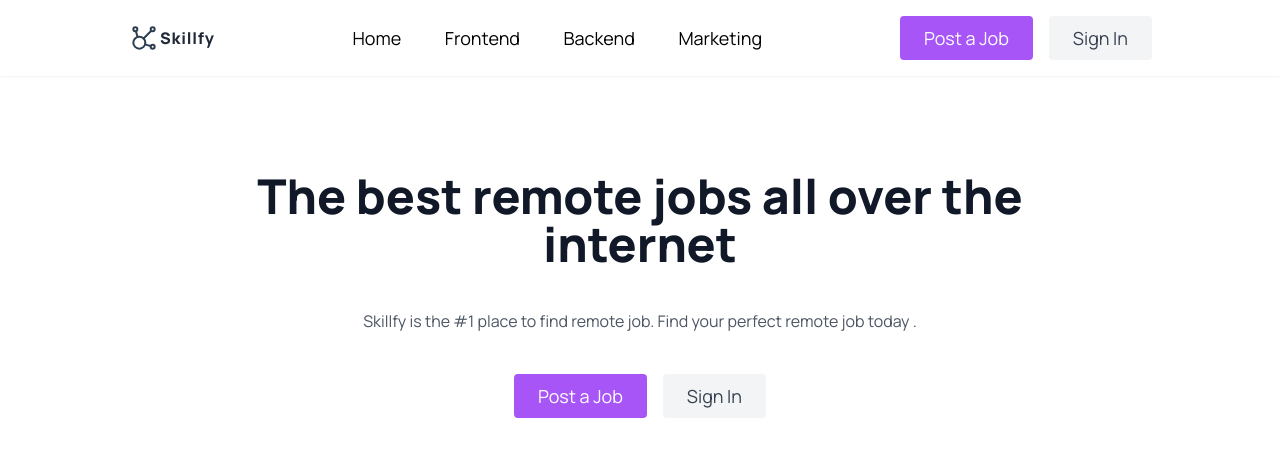
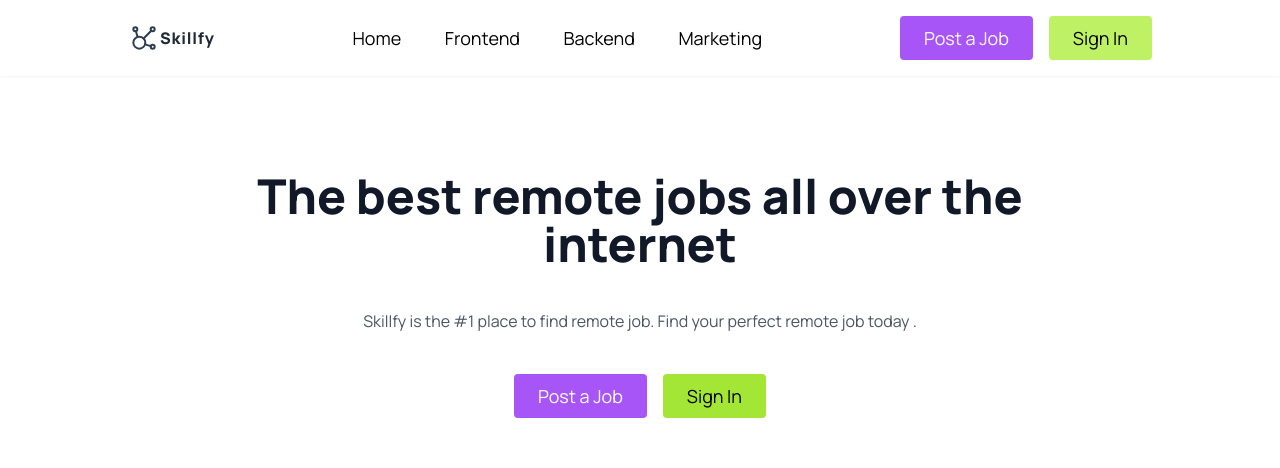
Before and after one commit to udemezue01/Skillfy, a Nuxt app: page / in a window 1280 px wide. Shown: the top 468 px of the page. Built offline with nearby package versions, Linux system fonts and the light colour scheme; no server answers; the database is empty.

Commit message:
added Lime color

```diff
--- a/components/Hero.vue
+++ b/components/Hero.vue
@@ -7,7 +7,7 @@
       <p class="leading-relaxed text-md">Skillfy is the #1 place to find remote job. Find your perfect remote job today .</p>
       <div class="flex justify-center">
         <button class="inline-flex text-white bg-purple-500 border-0 py-2 px-6 focus:outline-none hover:bg-purple-600 rounded text-lg">Post a Job</button>
-        <button class="ml-4 inline-flex text-gray-700 bg-gray-100 border-0 py-2 px-6 focus:outline-none hover:bg-gray-200 rounded text-lg">Sign In</button>
+        <button class="ml-4 inline-flex text-black bg-lime-400 border-0 py-2 px-6 focus:outline-none hover:bg-lime-500 rounded text-lg">Sign In</button>
       </div>
     </div>
   </div>
--- a/components/Navbar.vue
+++ b/components/Navbar.vue
@@ -41,7 +41,7 @@
         <div class="flex justify-center hidden xl:block">
 
         <NuxtLink to="/auth/register" >  <button class="inline-flex text-white bg-purple-500 border-0 py-2 px-6 focus:outline-none hover:bg-purple-600 rounded text-lg">Post a Job</button> </NuxtLink>
-        <NuxtLink to="/auth/login" > <button class="ml-4 inline-flex text-gray-700 bg-gray-100 border-0 py-2 px-6 focus:outline-none hover:bg-gray-200 rounded text-lg">Sign In</button> </NuxtLink>
+        <NuxtLink to="/auth/login" > <button class="ml-4 inline-flex text-black bg-lime-300 border-0 py-2 px-6 focus:outline-none hover:bg-lime-400 rounded text-lg">Sign In</button> </NuxtLink>
       </div>
 
 
```
